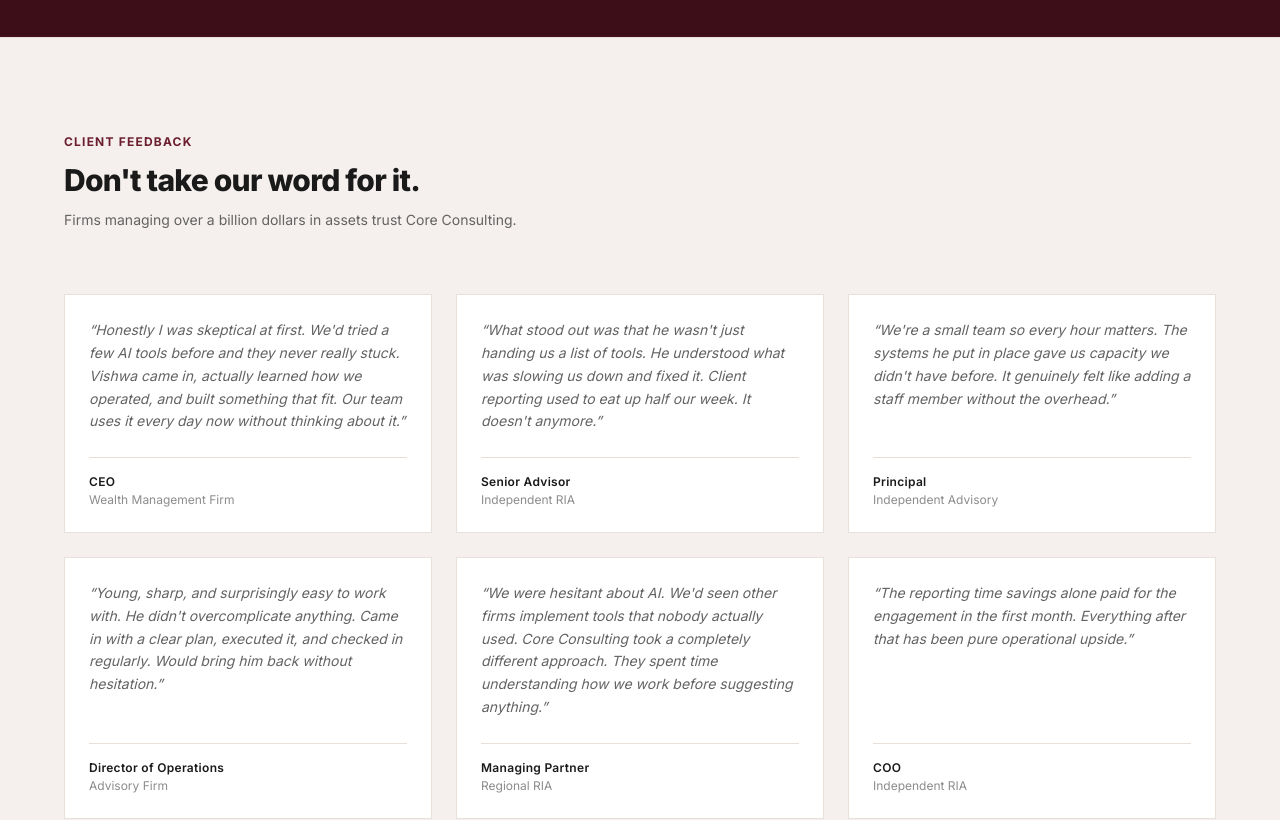
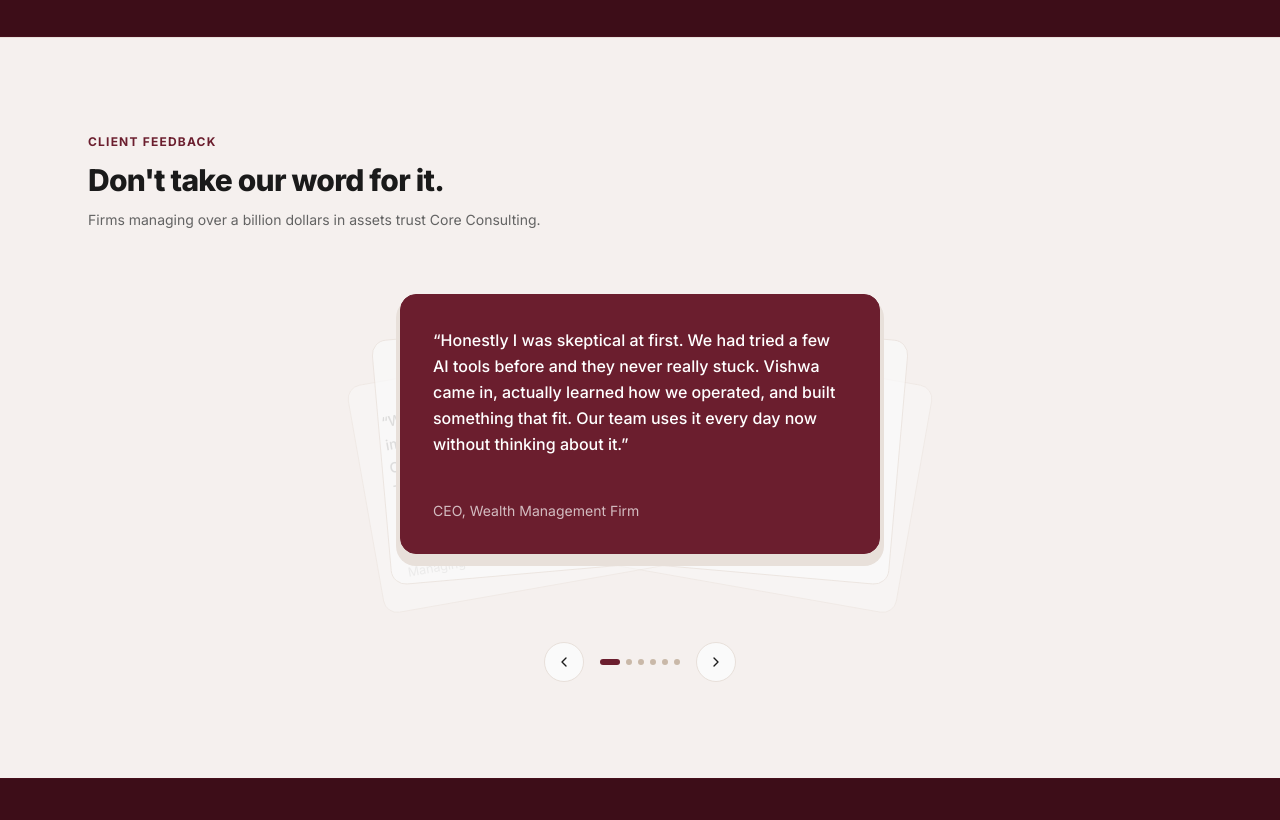
Before and after one commit to vishwarajan08-oss/vishwa-ai-website, a Next.js app: page / in a window 1280 px wide. Shown: the part 1660-2480 px from the top of the page. Built offline with nearby package versions, Linux system fonts and the light colour scheme.

Commit message:
feat: stagger testimonial carousel, brand styled, no photos
Co-Authored-By: Claude Sonnet 4.6 <noreply@anthropic.com>

```diff
--- a/components/Testimonials.js
+++ b/components/Testimonials.js
@@ -1,36 +1,39 @@
 "use client";
 import { motion } from "framer-motion";
 import { fadeInUp, stagger, viewport } from "@/lib/animations";
-
-const TESTIMONIALS = [
-  { id: 1, description: "Honestly I was skeptical at first. We'd tried a few AI tools before and they never really stuck. Vishwa came in, actually learned how we operated, and built something that fit. Our team uses it every day now without thinking about it.", role: "CEO", firm: "Wealth Management Firm" },
-  { id: 2, description: "What stood out was that he wasn't just handing us a list of tools. He understood what was slowing us down and fixed it. Client reporting used to eat up half our week. It doesn't anymore.", role: "Senior Advisor", firm: "Independent RIA" },
-  { id: 3, description: "We're a small team so every hour matters. The systems he put in place gave us capacity we didn't have before. It genuinely felt like adding a staff member without the overhead.", role: "Principal", firm: "Independent Advisory" },
-  { id: 4, description: "Young, sharp, and surprisingly easy to work with. He didn't overcomplicate anything. Came in with a clear plan, executed it, and checked in regularly. Would bring him back without hesitation.", role: "Director of Operations", firm: "Advisory Firm" },
-  { id: 5, description: "We were hesitant about AI. We'd seen other firms implement tools that nobody actually used. Core Consulting took a completely different approach. They spent time understanding how we work before suggesting anything.", role: "Managing Partner", firm: "Regional RIA" },
-  { id: 6, description: "The reporting time savings alone paid for the engagement in the first month. Everything after that has been pure operational upside.", role: "COO", firm: "Independent RIA" },
-];
+import { StaggerTestimonials } from "@/components/ui/stagger-testimonials";
 
 export default function Testimonials() {
   return (
-    <section id="testimonials" className="py-24 px-6 bg-bg-alt border-t border-divider">
-      <div className="max-w-6xl mx-auto">
-        <motion.div variants={stagger} initial="hidden" whileInView="visible" viewport={viewport} className="max-w-xl mb-16">
-          <motion.p variants={fadeInUp} className="text-xs font-bold uppercase tracking-widest text-burgundy mb-3">Client Feedback</motion.p>
-          <motion.h2 variants={fadeInUp} className="text-3xl font-extrabold tracking-tight text-charcoal">Don&apos;t take our word for it.</motion.h2>
-          <motion.p variants={fadeInUp} className="mt-3 text-[#636363] text-sm">Firms managing over a billion dollars in assets trust Core Consulting.</motion.p>
+    <section id="testimonials" className="py-24 bg-[#F5F0EE] border-t border-[#E8E0DA]">
+      <div className="max-w-6xl mx-auto px-6">
+        <motion.div
+          variants={stagger}
+          initial="hidden"
+          whileInView="visible"
+          viewport={viewport}
+          className="max-w-xl mb-16"
+        >
+          <motion.p
+            variants={fadeInUp}
+            className="text-xs font-bold uppercase tracking-widest text-[#6B1E2E] mb-3"
+          >
+            Client Feedback
+          </motion.p>
+          <motion.h2
+            variants={fadeInUp}
+            className="text-3xl font-extrabold tracking-tight text-[#1A1A1A]"
+          >
+            Don&apos;t take our word for it.
+          </motion.h2>
+          <motion.p
+            variants={fadeInUp}
+            className="mt-3 text-[#636363] text-sm"
+          >
+            Firms managing over a billion dollars in assets trust Core Consulting.
+          </motion.p>
         </motion.div>
-        <motion.div variants={stagger} initial="hidden" whileInView="visible" viewport={viewport} className="grid grid-cols-1 md:grid-cols-2 lg:grid-cols-3 gap-6">
-          {TESTIMONIALS.map((t) => (
-            <motion.div key={t.id} variants={fadeInUp} className="bg-white border border-divider p-6 flex flex-col justify-between">
-              <p className="text-sm text-[#636363] leading-relaxed italic mb-6">&ldquo;{t.description}&rdquo;</p>
-              <div className="pt-4 border-t border-divider">
-                <p className="text-xs font-semibold text-charcoal tracking-wide">{t.role}</p>
-                <p className="text-xs text-[#8C8C8C] mt-0.5">{t.firm}</p>
-              </div>
-            </motion.div>
-          ))}
-        </motion.div>
+        <StaggerTestimonials />
       </div>
     </section>
   );
--- /dev/null
+++ b/components/ui/stagger-testimonials.js
@@ -0,0 +1,217 @@
+"use client";
+
+import { useState, useRef, useCallback } from "react";
+import {
+  motion,
+  useMotionValue,
+  useSpring,
+  useTransform,
+} from "framer-motion";
+import { ChevronLeft, ChevronRight } from "lucide-react";
+
+const testimonials = [
+  {
+    tempId: 0,
+    testimonial:
+      "Honestly I was skeptical at first. We had tried a few AI tools before and they never really stuck. Vishwa came in, actually learned how we operated, and built something that fit. Our team uses it every day now without thinking about it.",
+    by: "CEO, Wealth Management Firm",
+  },
+  {
+    tempId: 1,
+    testimonial:
+      "What stood out was that he wasn't just handing us a list of tools. He understood what was slowing us down and fixed it. Client reporting used to eat up half our week. It doesn't anymore.",
+    by: "Senior Advisor, Independent RIA",
+  },
+  {
+    tempId: 2,
+    testimonial:
+      "We're a small team so every hour matters. The systems he put in place gave us capacity we didn't have before. It genuinely felt like adding a staff member without the overhead.",
+    by: "Principal, Independent Advisory",
+  },
+  {
+    tempId: 3,
+    testimonial:
+      "Young, sharp, and surprisingly easy to work with. He didn't overcomplicate anything. Came in with a clear plan, executed it, and checked in regularly. Would bring him back without hesitation.",
+    by: "Director of Operations, Advisory Firm",
+  },
+  {
+    tempId: 4,
+    testimonial:
+      "We were hesitant about AI. We had seen other firms implement tools that nobody actually used. Core Consulting took a completely different approach. They spent time understanding how we work before suggesting anything.",
+    by: "Managing Partner, Regional RIA",
+  },
+  {
+    tempId: 5,
+    testimonial:
+      "The reporting time savings alone paid for the engagement in the first month. Everything after that has been pure operational upside.",
+    by: "COO, Independent RIA",
+  },
+];
+
+const cardSize = { width: 480, height: 260 };
+const MAX_VISIBLE = 2;
+
+export function StaggerTestimonials() {
+  const [activeIndex, setActiveIndex] = useState(0);
+  const containerRef = useRef(null);
+
+  const rawX = useMotionValue(0.5);
+  const rawY = useMotionValue(0.5);
+  const rotateY = useSpring(useTransform(rawX, [0, 1], [-8, 8]), {
+    stiffness: 180,
+    damping: 22,
+  });
+  const rotateX = useSpring(useTransform(rawY, [0, 1], [6, -6]), {
+    stiffness: 180,
+    damping: 22,
+  });
+
+  const handleMove = useCallback(
+    (e) => {
+      if (!containerRef.current) return;
+      const rect = containerRef.current.getBoundingClientRect();
+      rawX.set((e.clientX - rect.left) / rect.width);
+      rawY.set((e.clientY - rect.top) / rect.height);
+    },
+    [rawX, rawY]
+  );
+
+  const handleLeave = useCallback(() => {
+    rawX.set(0.5);
+    rawY.set(0.5);
+  }, [rawX, rawY]);
+
+  const prev = () =>
+    setActiveIndex((i) => (i - 1 + testimonials.length) % testimonials.length);
+  const next = () =>
+    setActiveIndex((i) => (i + 1) % testimonials.length);
+
+  const getOffset = (index) => {
+    const total = testimonials.length;
+    let offset = (index - activeIndex + total) % total;
+    if (offset > Math.floor(total / 2)) offset -= total;
+    return offset;
+  };
+
+  return (
+    <div className="flex flex-col items-center gap-10">
+      {/* Stack container */}
+      <div
+        ref={containerRef}
+        onMouseMove={handleMove}
+        onMouseLeave={handleLeave}
+        className="relative"
+        style={{
+          width: cardSize.width,
+          height: cardSize.height + 48,
+          perspective: 900,
+        }}
+      >
+        {testimonials.map((t, i) => {
+          const offset = getOffset(i);
+          const absOffset = Math.abs(offset);
+          const isActive = offset === 0;
+
+          if (absOffset > MAX_VISIBLE) return null;
+
+          const xShift = offset * 22;
+          const yShift = absOffset * 12;
+          const rotation = offset * 5;
+          const scale = 1 - absOffset * 0.055;
+          const zIndex = 10 - absOffset;
+          const opacity = 1 - absOffset * 0.28;
+
+          return (
+            <motion.div
+              key={t.tempId}
+              animate={{
+                x: xShift,
+                y: yShift,
+                rotate: rotation,
+                scale,
+                zIndex,
+                opacity,
+              }}
+              transition={{ type: "spring", stiffness: 280, damping: 28 }}
+              className="absolute top-0 left-0"
+              style={{
+                width: cardSize.width,
+                height: cardSize.height,
+                borderRadius: "16px",
+                cursor: isActive ? "default" : "pointer",
+                transformOrigin: "bottom center",
+              }}
+              onClick={() => !isActive && setActiveIndex(i)}
+            >
+              {isActive ? (
+                <motion.div
+                  style={{
+                    rotateX,
+                    rotateY,
+                    width: "100%",
+                    height: "100%",
+                    borderRadius: "16px",
+                    transformStyle: "preserve-3d",
+                    boxShadow: "0px 8px 0px 4px #E8E0DA",
+                  }}
+                  className="bg-[#6B1E2E] border border-[#6B1E2E] p-8 flex flex-col justify-between"
+                >
+                  <p className="font-medium text-base leading-relaxed text-white">
+                    &ldquo;{t.testimonial}&rdquo;
+                  </p>
+                  <p className="text-sm text-white/70 mt-4">{t.by}</p>
+                </motion.div>
+              ) : (
+                <div
+                  className="w-full h-full bg-[#FAFAFA] border border-[#E8E0DA] p-8 flex flex-col justify-between select-none"
+                  style={{ borderRadius: "16px" }}
+                >
+                  <p className="font-medium text-base leading-relaxed text-[#1A1A1A] line-clamp-5">
+                    &ldquo;{t.testimonial}&rdquo;
+                  </p>
+                  <p className="text-sm text-[#8C8C8C] mt-4">{t.by}</p>
+                </div>
+              )}
+            </motion.div>
+          );
+        })}
+      </div>
+
+      {/* Navigation */}
+      <div className="flex items-center gap-4">
+        <button
+          onClick={prev}
+          aria-label="Previous testimonial"
+          className="w-10 h-10 rounded-full bg-[#FAFAFA] border border-[#E8E0DA] flex items-center justify-center text-[#1A1A1A] hover:bg-[#6B1E2E] hover:text-white hover:border-[#6B1E2E] transition-colors duration-200"
+        >
+          <ChevronLeft size={16} strokeWidth={2} />
+        </button>
+
+        <div className="flex items-center gap-1.5">
+          {testimonials.map((_, i) => (
+            <button
+              key={i}
+              onClick={() => setActiveIndex(i)}
+              aria-label={`Go to testimonial ${i + 1}`}
+              className="transition-all duration-200"
+              style={{
+                width: i === activeIndex ? 20 : 6,
+                height: 6,
+                borderRadius: 9999,
+                backgroundColor: i === activeIndex ? "#6B1E2E" : "#C9B8A8",
+              }}
+            />
+          ))}
+        </div>
+
+        <button
+          onClick={next}
+          aria-label="Next testimonial"
+          className="w-10 h-10 rounded-full bg-[#FAFAFA] border border-[#E8E0DA] flex items-center justify-center text-[#1A1A1A] hover:bg-[#6B1E2E] hover:text-white hover:border-[#6B1E2E] transition-colors duration-200"
+        >
+          <ChevronRight size={16} strokeWidth={2} />
+        </button>
+      </div>
+    </div>
+  );
+}
```
